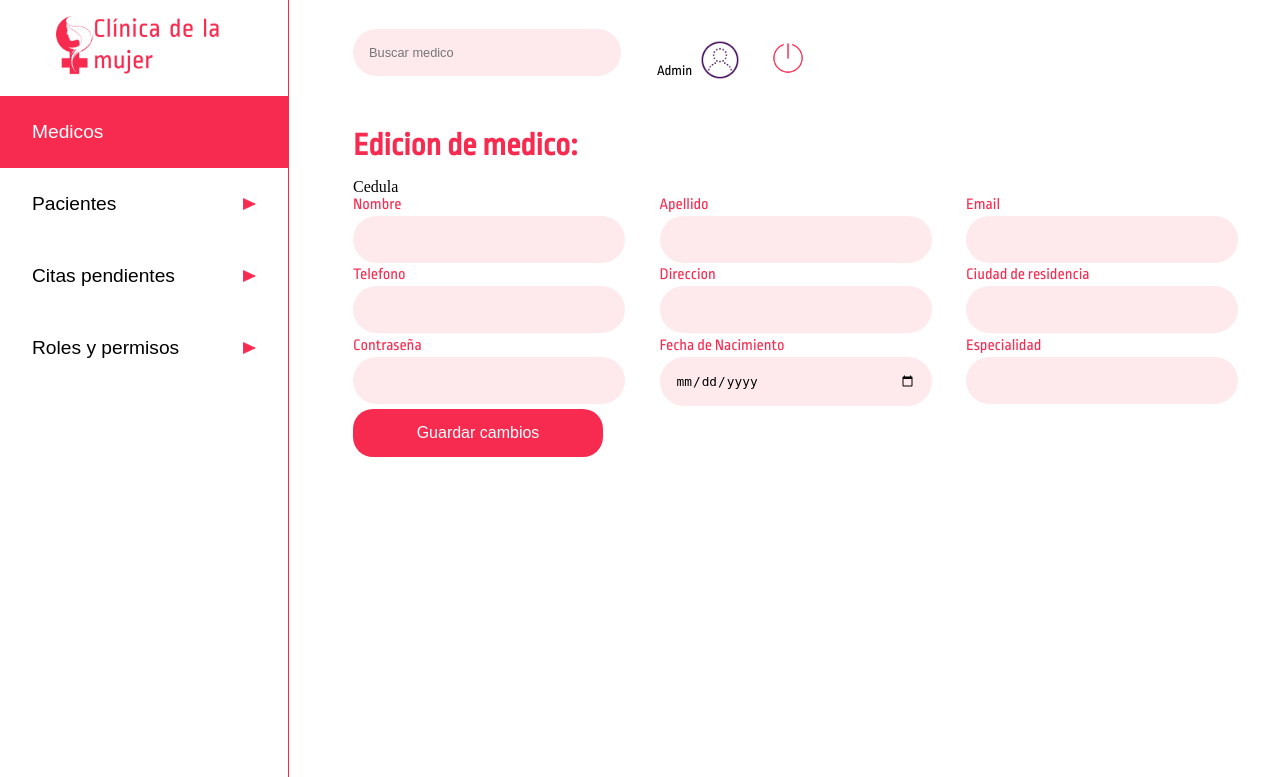
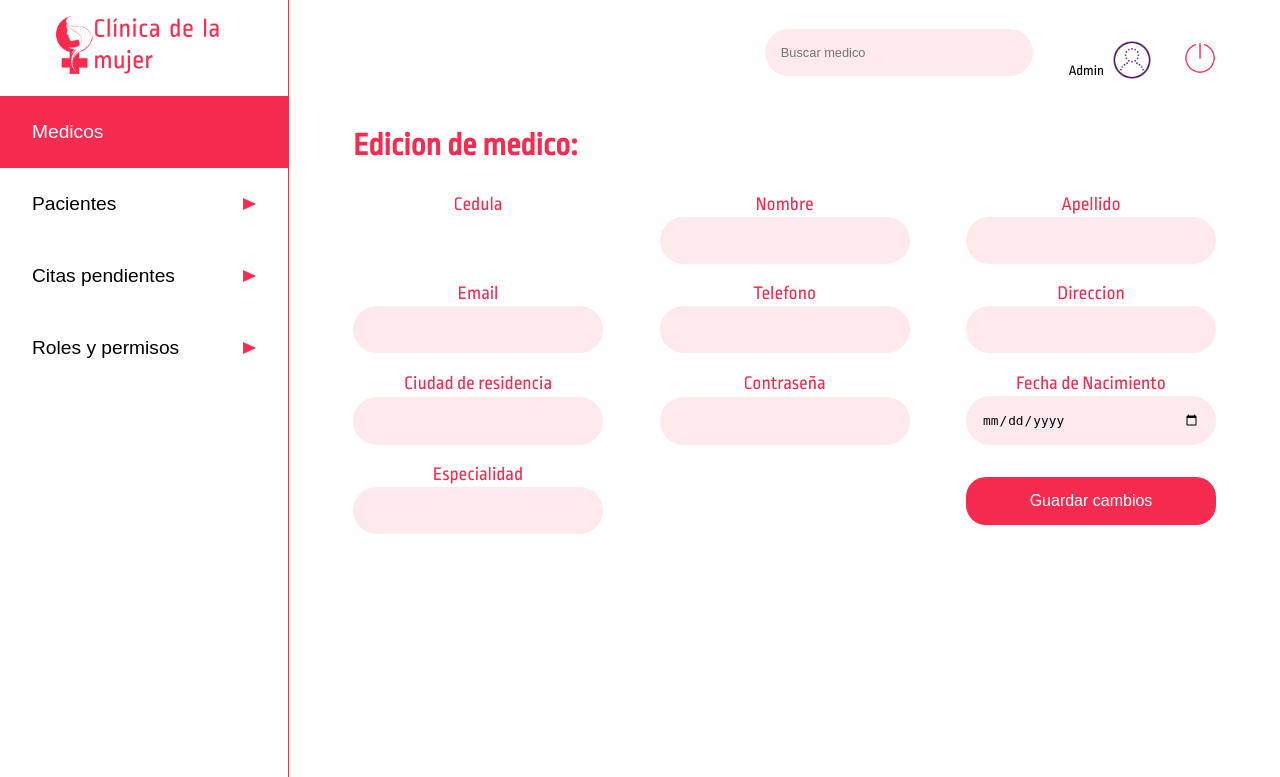
Before and after one commit to SaraLucia8/clinica-mujer, a Flask app: template templates/editmedico.html in a window 1280 px wide. Shown: the top 777 px of the page. Run offline with Flask 2, Linux system fonts and the light colour scheme; the template is opened without the code that fills it, so the values that code supplies are empty; some web fonts are replaced.

Commit message:
Estilo formulario edicion medico

```diff
--- a/static/css/stylelist.css
+++ b/static/css/stylelist.css
@@ -19,7 +19,6 @@ body {
 }
 
 .boton__registro{
-    display:block;
     height: 3rem;
     width: 100%;
     background: #F72B50;
@@ -55,6 +54,10 @@ body {
     text-align: center;
     border-radius: 20px;
     border: none;
+}
+
+.cedula{
+    width: 100%;text-align: center;
 }
 
 .cuerpo {
@@ -222,11 +225,14 @@ body {
 }
 
 .form-edicion div{
+    display: flex;
     width: 250px;
     font-family: 'Ropa Sans', sans-serif;
-    font-size: 1rem;
+    font-size: 1.2rem;
     color: #F72B50;
-    align-items: center;
+    margin-top: 1rem;
+    flex-wrap: wrap;
+    justify-content: center;
 }
 
 .textfield{
@@ -266,7 +272,14 @@ p {
 .searchuser {
     display: flex;
     align-items: center;
-    justify-content: space-between;
+    justify-content: flex-end;
+    width: 100%;
+}
+
+.subtitulo {
+    font-size: 1rem;
+    font-family: 'Ropa Sans', sans-serif;
+    margin-bottom: 1rem;
 }
 
 .titulo {
--- a/templates/editmedico.html
+++ b/templates/editmedico.html
@@ -39,8 +39,8 @@
         <div class="cuerpo">
             <!--En este espacio va la informacion especifica de cada pagina -->
             <h1 class="titulo"><span style="color:#F72B50">Edicion de medico: </span><span style="color:#450B5A">{{ data.nombre }} {{ data.apellido }}</span></h1>
-            <div><span>Cedula </span><span>{{ data.cedula }}</span></div>
             <form action="/medico/{{ data.cedula }}/editar" method="POST" class="form-edicion">
+                <div><span class="cedula">Cedula </span><span style="color:#450B5A">{{ data.cedula }}</span></h3></div>
                 <div><span>Nombre </span><input class="textfield" type="text" name="nombre" value="{{ data.nombre }}"></div>
                 <div><span>Apellido </span><input class="textfield" type="text" name="apellido" value="{{ data.apellido }}"></div>
                 <div><span>Email </span><input class="textfield" type="text" name="email" value="{{ data.email }}"></div>
@@ -51,7 +51,7 @@
                 <div><span>Fecha de Nacimiento </span><input class="textfield" type="date" name="nacimiento" value="{{ data.nacimiento }}"></div>
                 <div><span>Especialidad </span><input class="textfield" type="text" name="especialidad" value="{{ data.especialidad }}"></div>
 
-                <div align='center'><input class="boton__registro" type="submit" value="Guardar cambios"></div>
+                <div><input class="boton__registro" type="submit" value="Guardar cambios"></div>
             </form>
 
     </main>
```
